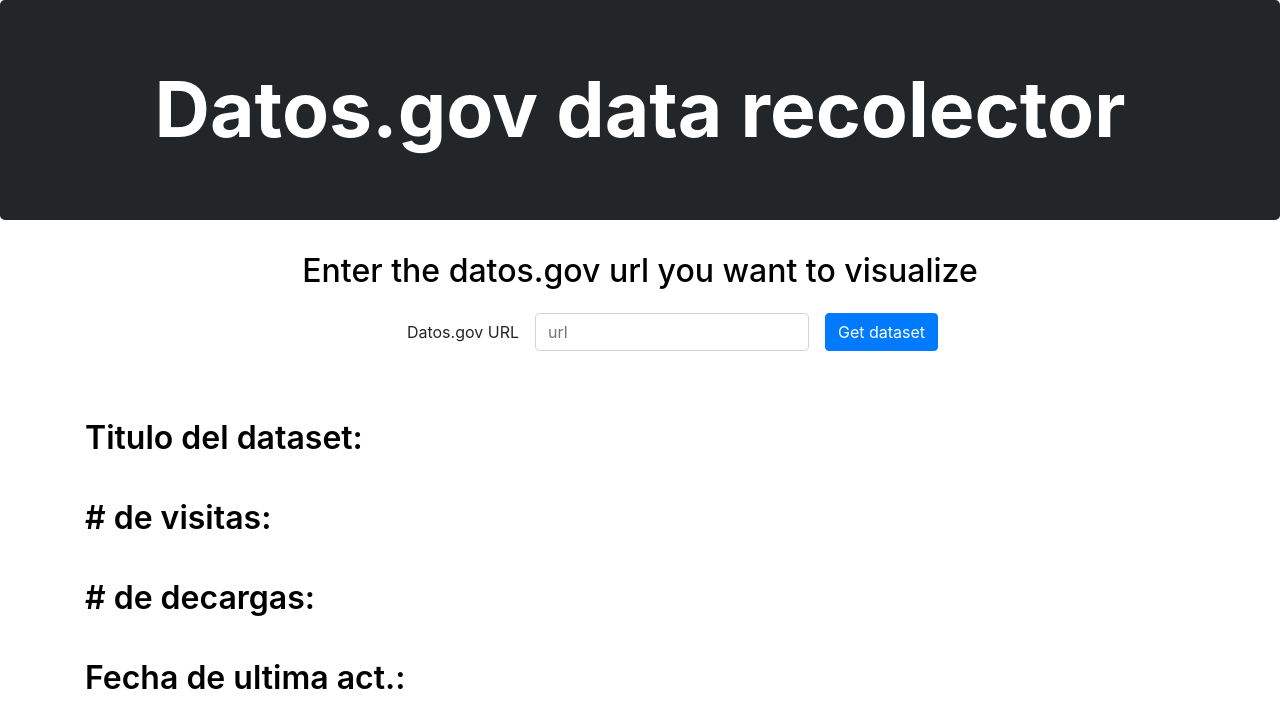
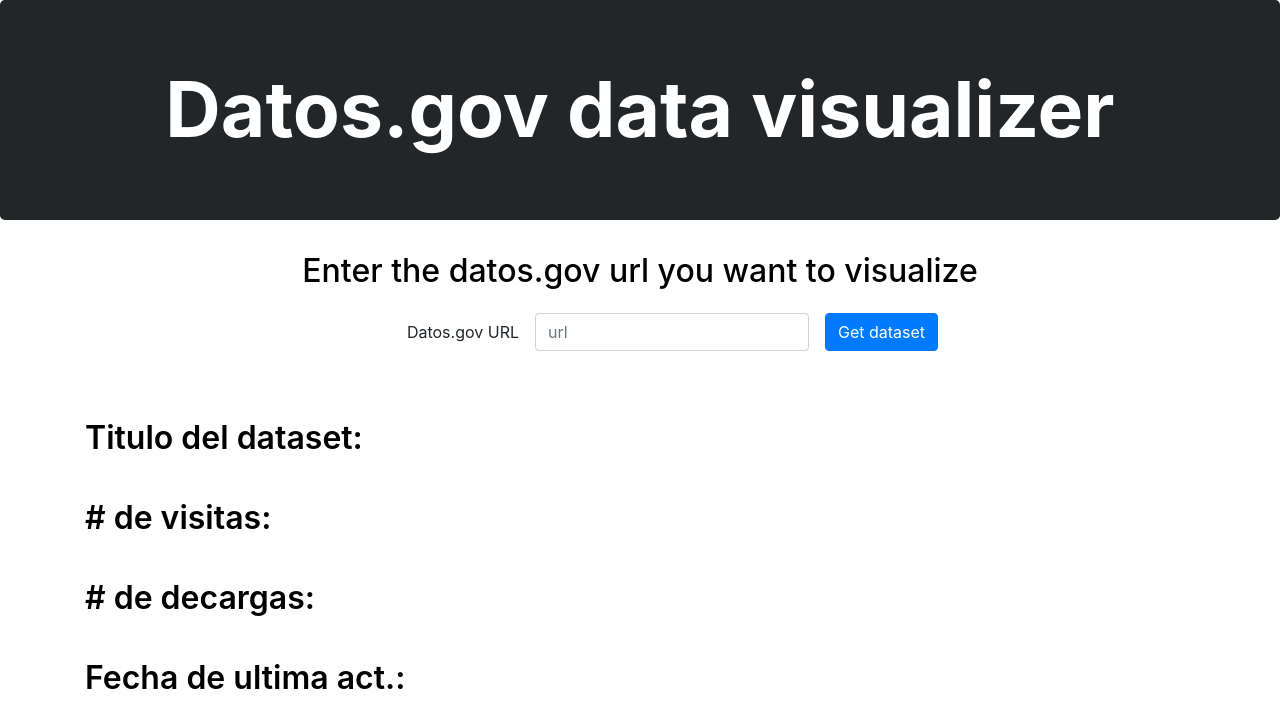
Before and after one commit to snaranjop1/awesomeProyect, a React (Create React App) app in the folder front/: page / in a window 1280 px wide. Shown: the top 728 px of the page. Built offline with nearby package versions, Linux system fonts and the light colour scheme.

Commit message:
Minor changes

```diff
--- a/front/public/index.html
+++ b/front/public/index.html
@@ -18,7 +18,7 @@
       crossorigin="anonymous"
     />
 
-    <title>Datos.gov data recolector</title>
+    <title>Datos.gov data visualizer</title>
   </head>
   <body>
     <div id="root"></div>
--- a/front/src/App.js
+++ b/front/src/App.js
@@ -46,7 +46,7 @@
 
   getdatainfo() {
     fetch(
-      "https://www.datos.gov.co/resource/r2nq-5bst.json?id=" + this.state.id
+      "https://www.datos.gov.co/resource/gc9e-9mzf.json?id=" + this.state.id
     )
       .then(res => res.json())
       .then(data =>
@@ -102,7 +102,7 @@
   render() {
     return (
       <div id="main-container">
-        <h1 className="jumbotron">Datos.gov data recolector</h1>
+        <h1 className="jumbotron">Datos.gov data visualizer</h1>
         <h2 id="title">Enter the datos.gov url you want to visualize</h2>
         <div className="container">
           <form className="form-inline" id="urlform">
```
Also changed, not shown: 2 other files (tests, documents, lock files or other folders).
